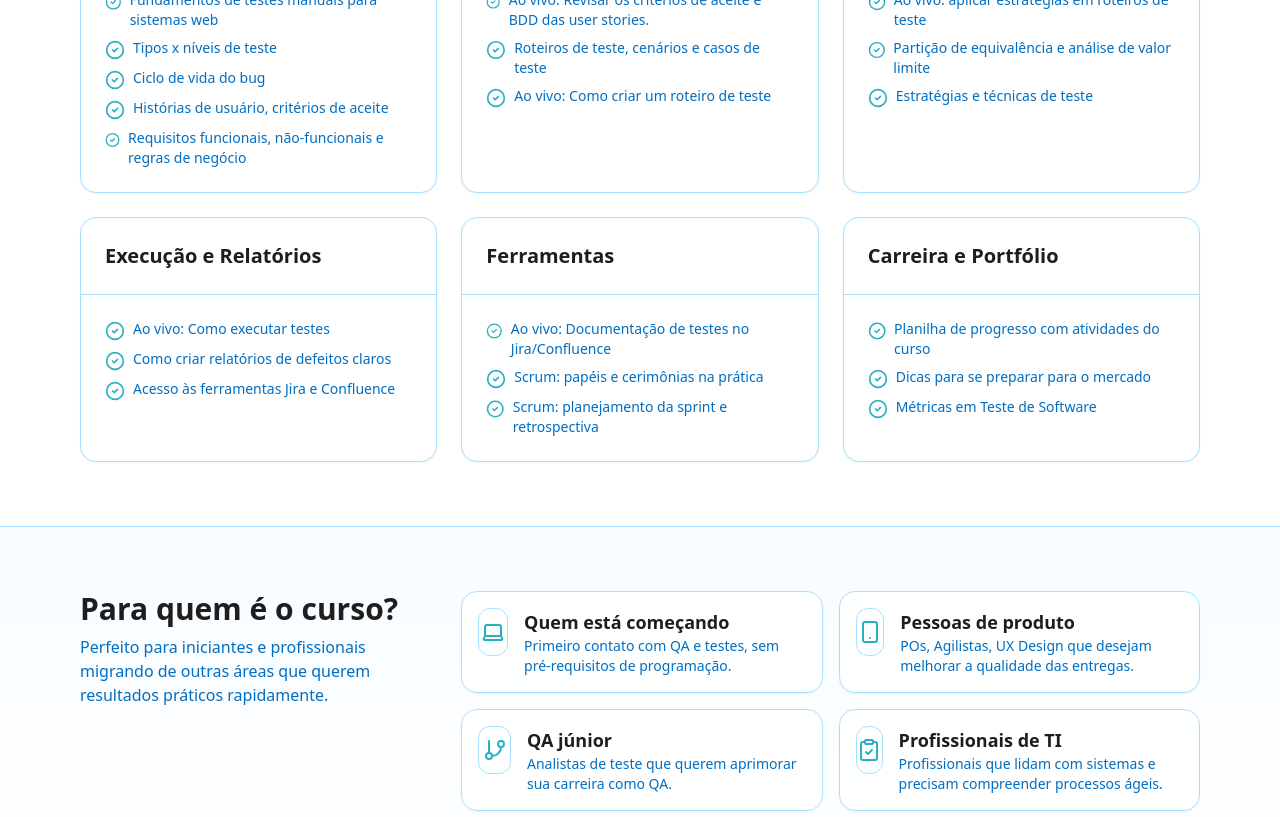
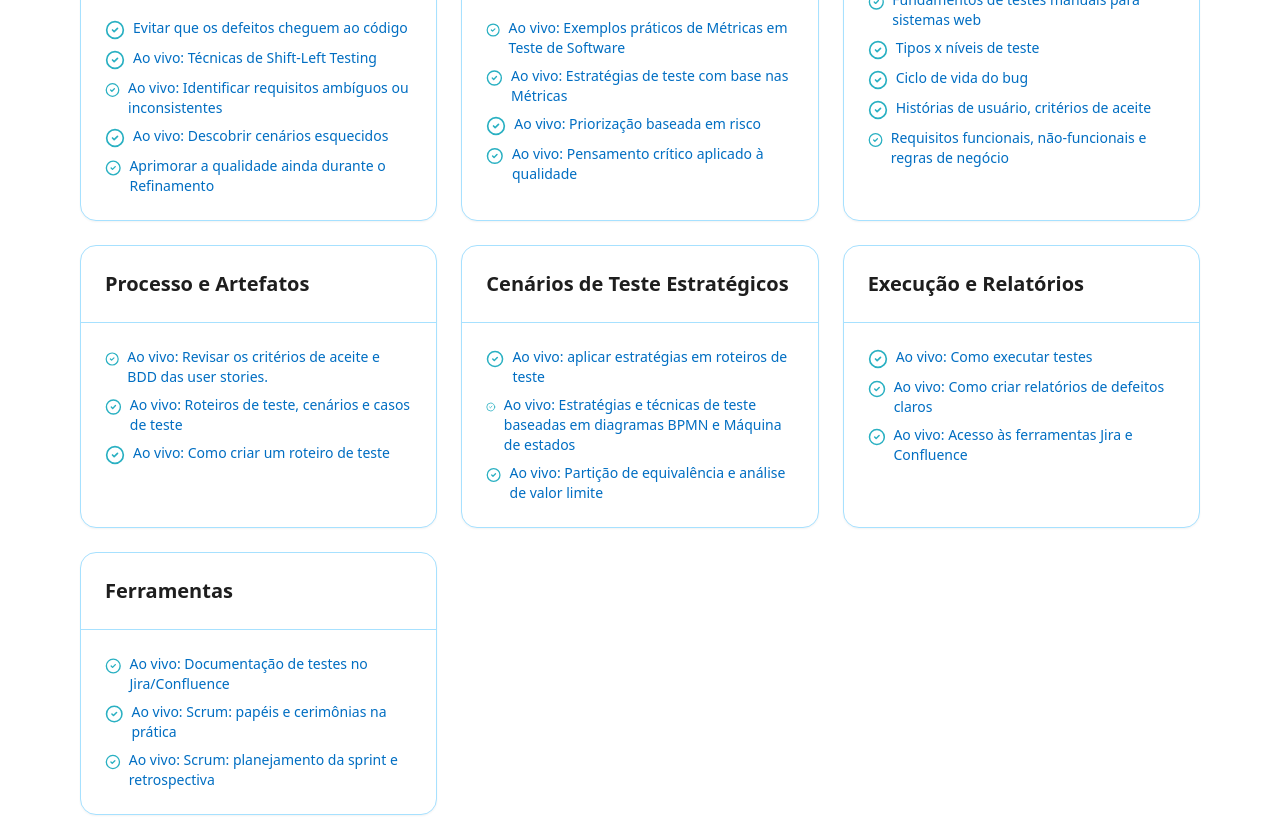
Before and after one commit to carolsprak/cursos, a React (Vite) app: page / in a window 1280 px wide. Shown: the part 1300-2117 px from the top of the page. Built offline with nearby package versions, Linux system fonts and the light colour scheme.

Commit message:
Update App.jsx

```diff
--- a/src/App.jsx
+++ b/src/App.jsx
@@ -195,7 +195,21 @@ export default function LandingCursoTesteBasico() {
 
 
           <div className="grid md:grid-cols-2 lg:grid-cols-3 gap-6 mt-8">
-            <ModuleItem title="Fundamentos de QA" topics={[
+
+            <ModuleItem title="Revisão de Especificações usando Inspeção PBR" topics={[
+              "Evitar que os defeitos cheguem ao código",
+              "Ao vivo: Técnicas de Shift-Left Testing",
+              "Ao vivo: Identificar requisitos ambíguos ou inconsistentes",
+              "Ao vivo: Descobrir cenários esquecidos",
+              "Aprimorar a qualidade ainda durante o Refinamento",
+            ]} />
+           <ModuleItem title="Testes de Software baseado em Métricas" topics={[
+              "Ao vivo: Exemplos práticos de Métricas em Teste de Software",
+              "Ao vivo: Estratégias de teste com base nas Métricas",
+              "Ao vivo: Priorização baseada em risco",
+              "Ao vivo: Pensamento crítico aplicado à qualidade",
+            ]} />
+           <ModuleItem title="Fundamentos de QA" topics={[
               "Fundamentos de testes manuais para sistemas web",
               "Tipos x níveis de teste",
               "Ciclo de vida do bug",
@@ -204,32 +218,25 @@ export default function LandingCursoTesteBasico() {
             ]} />
             <ModuleItem title="Processo e Artefatos" topics={[
               "Ao vivo: Revisar os critérios de aceite e BDD das user stories.",
-              "Roteiros de teste, cenários e casos de teste",
+              "Ao vivo: Roteiros de teste, cenários e casos de teste",
               "Ao vivo: Como criar um roteiro de teste",
-
             ]} />
-            <ModuleItem title="Técnicas Essenciais" topics={[
+            <ModuleItem title="Cenários de Teste Estratégicos" topics={[
               "Ao vivo: aplicar estratégias em roteiros de teste",
-              "Partição de equivalência e análise de valor limite",
-              "Estratégias e técnicas de teste",
-
+              "Ao vivo: Estratégias e técnicas de teste baseadas em diagramas BPMN e Máquina de estados",
+              "Ao vivo: Partição de equivalência e análise de valor limite",
             ]} />
             <ModuleItem title="Execução e Relatórios" topics={[
               "Ao vivo: Como executar testes",
-              "Como criar relatórios de defeitos claros",
-              "Acesso às ferramentas Jira e Confluence",
+              "Ao vivo: Como criar relatórios de defeitos claros",
+              "Ao vivo: Acesso às ferramentas Jira e Confluence",
             ]} />
             <ModuleItem title="Ferramentas" topics={[
               "Ao vivo: Documentação de testes no Jira/Confluence",
-              "Scrum: papéis e cerimônias na prática",
-              "Scrum: planejamento da sprint e retrospectiva",
+              "Ao vivo: Scrum: papéis e cerimônias na prática",
+              "Ao vivo: Scrum: planejamento da sprint e retrospectiva",
+            ]} />
 
-            ]} />
-            <ModuleItem title="Carreira e Portfólio" topics={[
-              "Planilha de progresso com atividades do curso",
-              "Dicas para se preparar para o mercado",
-              "Métricas em Teste de Software",
-            ]} />
           </div>
         </div>
       </section>
@@ -242,10 +249,10 @@ export default function LandingCursoTesteBasico() {
             <p className="text-insprak-700 mt-2">Perfeito para iniciantes e profissionais migrando de outras áreas que querem resultados práticos rapidamente.</p>
           </motion.div>
           <div className="md:col-span-2 grid sm:grid-cols-2 gap-4">
-            <Feature icon={Laptop} title="Quem está começando" desc="Primeiro contato com QA e testes, sem pré-requisitos de programação." />
+            <Feature icon={Laptop} title="QA Júnior/Pleno" desc="Quer evoluir a carreira para QA Pleno/Sênior" />
             <Feature icon={Smartphone} title="Pessoas de produto" desc="POs, Agilistas, UX Design que desejam melhorar a qualidade das entregas." />
-            <Feature icon={GitBranch} title="QA júnior" desc="Analistas de teste que querem aprimorar sua carreira como QA." />
-            <Feature icon={ClipboardCheck} title="Profissionais de TI" desc="Profissionais que lidam com sistemas e precisam compreender processos ágeis." />
+            <Feature icon={GitBranch} title="Migração para Carreira TI" desc="Primeiro contato com QA e testes, sem pré-requisitos de programação." />
+            <Feature icon={ClipboardCheck} title="Profissionais de TI" desc="Profissionais de TI que trabalham com engenharia de software" />
           </div>
         </div>
       </section>
```
